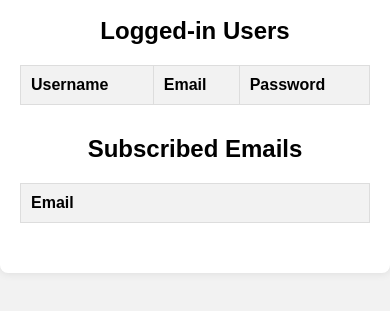
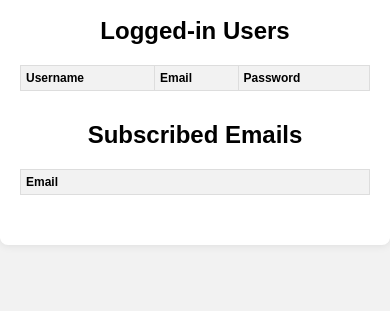
Before and after one commit to Binukalewke/js_assignment_y1_sem2, a plain HTML site: page admin.html in a window 390 px wide. Shown: the part 275-586 px from the top of the page. Drawn offline with Linux system fonts and the light colour scheme.

Commit message:
Update admin.css

```diff
--- a/admin.css
+++ b/admin.css
@@ -49,6 +49,18 @@ table th {
     }
 }
 
+@media screen and (max-width: 768px) {
+    table th, table td {
+        padding: 8px; /* Adjust padding for smaller screens */
+    }
+}
+
+@media screen and (max-width: 576px) {
+    table th, table td {
+        padding: 5px; /* Further adjust padding for even smaller screens */
+        font-size: 12px; /* Adjust font size */
+    }
+}
 .logo {
     width: 100%;
     max-width: 200px;
```
